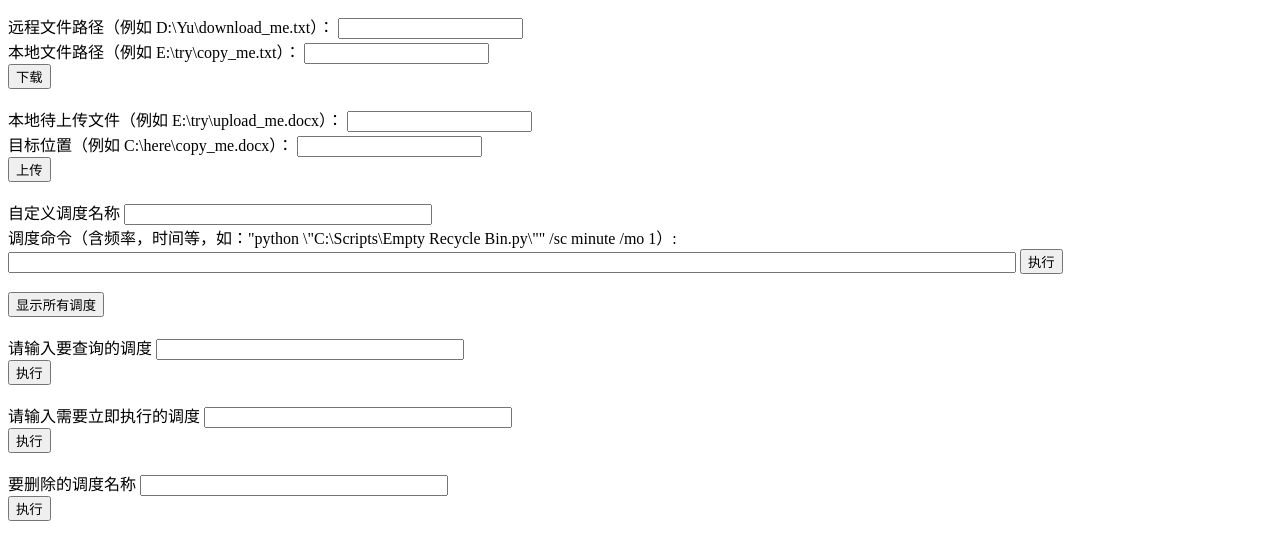
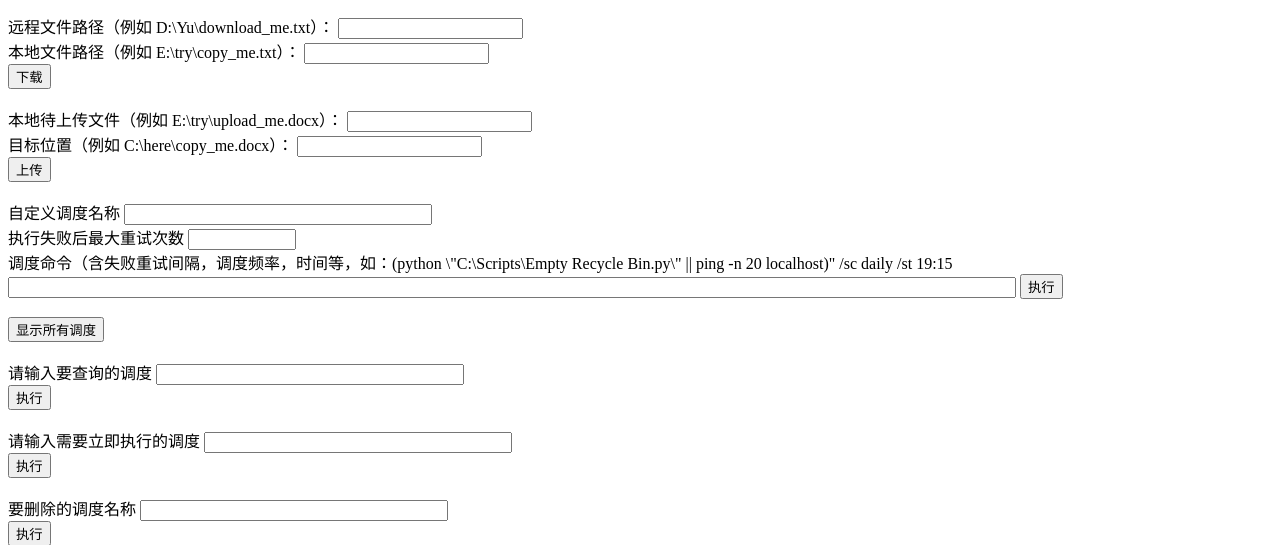
Before and after one commit to guyubs/ServerManager, a Flask app: template templates/batch_operation.html in a window 1280 px wide. Shown: the part 695-1240 px from the top of the page. Run offline with Flask 3, Linux system fonts and the light colour scheme; the template is opened without the code that fills it, so the values that code supplies are empty.

Commit message:
增加：增加调度的失败重试次数和重试间隔

```diff
--- a/templates/batch_operation.html
+++ b/templates/batch_operation.html
@@ -77,13 +77,17 @@
                     <input type="text" id="remote_file_path" name="remote_file_path"><br>
                     <input type="submit" value="上传">
                 </form><br>
+
                 <form action="/batch_execute" method="POST" onsubmit="return myCommand()">
-                  <label for="command1">自定义调度名称</label>
-                  <input type="text" id="command1" name="command" style="width: 300px;"><br>
-                  <label for="command2">调度命令（含频率，时间等，如："python \"C:\Scripts\Empty Recycle Bin.py\"" /sc minute /mo 1）:</label><br>
-                  <input type="text" id="command2" name="command2" style="width: 1000px;">
-                  <input type="submit" value="执行">
+                    <label for="command1">自定义调度名称</label>
+                    <input type="text" id="command1" name="command" style="width: 300px;"><br>
+                    <label for="command2">执行失败后最大重试次数</label>
+                    <input type="text" id="command2" name="command2" style="width: 100px;"><br>
+                    <label for="command3">调度命令（含失败重试间隔，调度频率，时间等，如：(python \"C:\Scripts\Empty Recycle Bin.py\" || ping -n 20 localhost)" /sc daily /st 19:15</label><br>
+                    <input type="text" id="command3" name="command3" style="width: 1000px;">
+                    <input type="submit" value="执行">
                 </form><br>
+
                 <form method="POST" action="/batch_execute">
                     <button type="submit" name="command" value='schtasks /query /fo LIST /v'>显示所有调度</button>
                 </form><br>
@@ -174,13 +178,15 @@
             commandInput.value = newCommand;
         }
 
-          // 自定义调度，接收两个inputs并改装
+          // 自定义调度，接收inputs并改装
         function myCommand() {
             let commandInput1 = document.getElementById("command1");
             let commandInput2 = document.getElementById("command2");
+            let commandInput3 = document.getElementById("command3");
             let originalCommand1 = commandInput1.value;
             let originalCommand2 = commandInput2.value;
-            let newCommand = "schtasks /create /tn \"" + originalCommand1 + "\" /tr " + originalCommand2;
+            let originalCommand3 = commandInput3.value;
+            let newCommand = "schtasks /create /tn \"" + originalCommand1 + "\" /tr \"cmd /c for /l %i in (1,1," + originalCommand2 + ") do " + originalCommand3 + " /f /rl highest";
             document.getElementById("command").value = newCommand;
             commandInput1.value = newCommand;
           }
```
